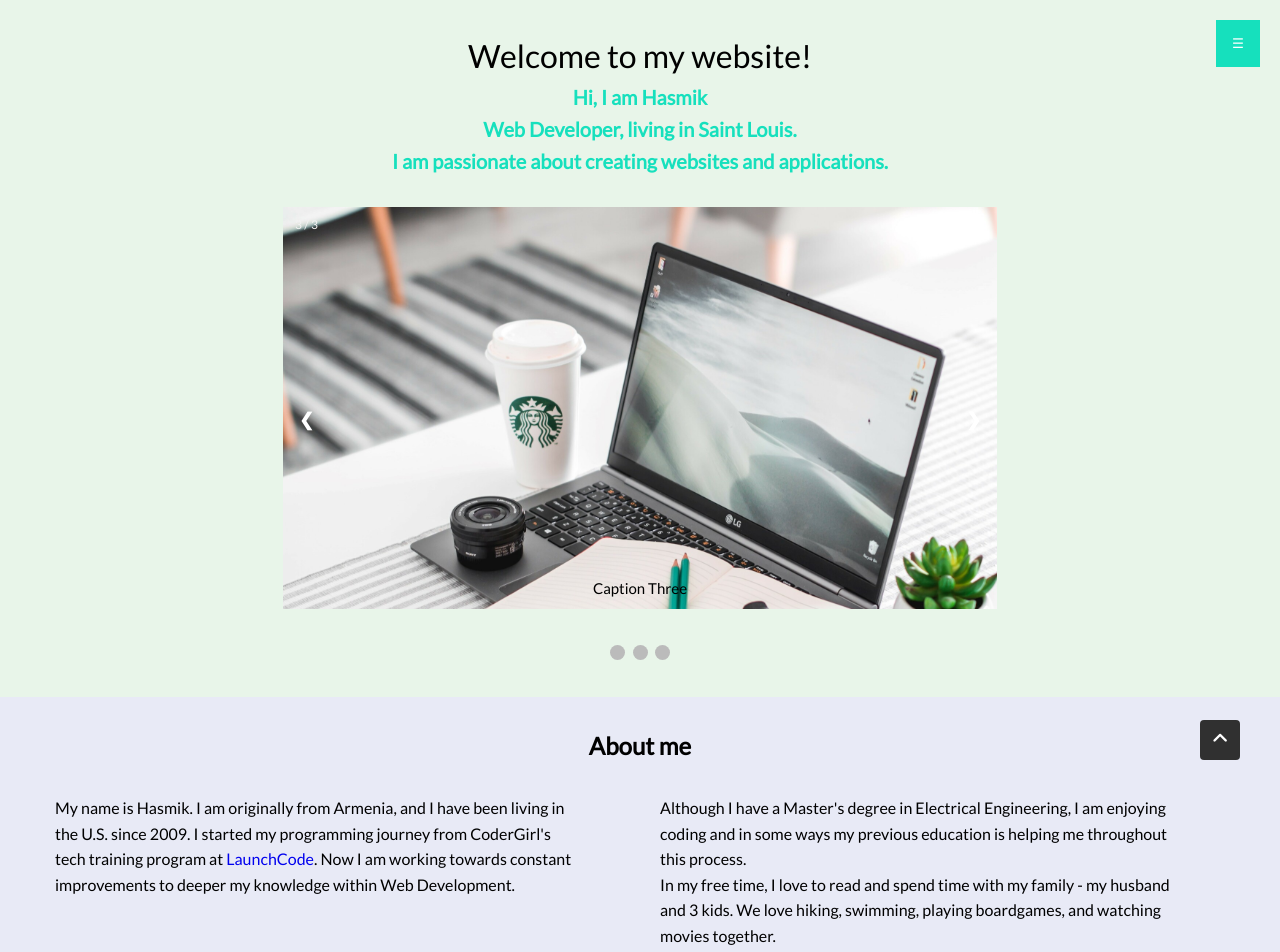
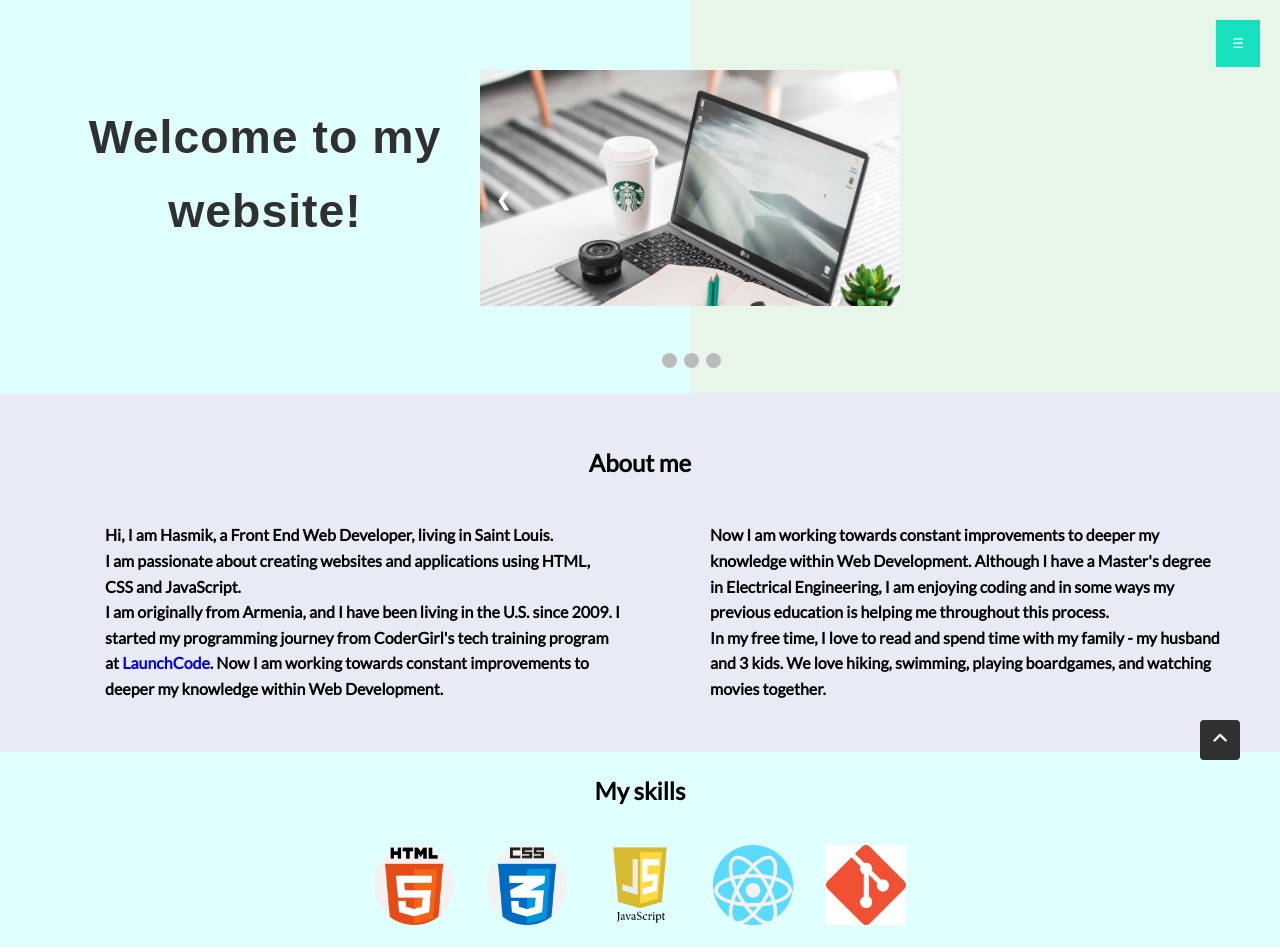
Before and after one commit to hasmikcoder/portfolio_website, a plain HTML site: page index.html in a window 1280 px wide. Shown: the top 952 px of the page. Drawn offline with Linux system fonts and the light colour scheme; a web font is replaced by a local one.

Commit message:
changed the intro of the page

```diff
--- a/index.html
+++ b/index.html
@@ -7,13 +7,15 @@
 
      <meta name="viewport" content="width=device-width, initial-scale=1.0">
     <title>Hasmik's Portfolio Website</title>
-    <link rel="stylesheet" href="styles.css">
 
-    <link href="https://fonts.googleapis.com/css2?family=Lato&display=swap" rel="stylesheet">
+    <link rel="stylesheet" href="style.css"></link>
+
+    <link rel="preconnect" href="https://fonts.gstatic.com">
+    <link href="https://fonts.googleapis.com/css2?family=Chivo:wght@300;400&family=Lato&family=Montserrat:wght@500&family=Roboto&display=swap" rel="stylesheet">
+
  </head>
 
    <body>
-
 
        <!--Introduction-->
 
@@ -21,10 +23,13 @@
 
            <div class="intro" id="intro">
 
-                 <div class="intro-inner">
-                          <h1>Welcome to my website!</h1>
-                              <p><strong>Hi, I am Hasmik <br> Web Developer, living in Saint Louis.<br>
-                                 I am passionate about creating websites and applications.  </strong> </p>
+                <!-- <div class="intro-inner">-->
+
+                  <div class="intro-item"  id="item1">
+                          <h1 id="color">Welcome to my website!</h1>
+                 </div>
+
+                 <div class="intro-item" id="item2">
 
                                    <nav id="nav">
                                         <ul>
@@ -35,26 +40,21 @@
                                         </ul>
                                      </nav>
 
+
            <!-- Slideshow container -->
          <div class="slideshow-container">
 
               <!-- Full-width images with number and caption text -->
                   <div class="mySlides fade">
-  <div class="numbertext">1 / 3</div>
                       <img src="images/img1.jpg" style="width:100%">
-  <div class="text">Caption Text</div>
                   </div>
 
                   <div class="mySlides fade">
-  <div class="numbertext">2 / 3</div>
                        <img src="images/img2.jpg" style="width:100%">
-  <div class="text">Caption Two</div>
                   </div>
 
                   <div class="mySlides fade">
-  <div class="numbertext">3 / 3</div>
                        <img src="images/img3.jpg" style="width:100%">
-  <div class="text">Caption Three</div>
                  </div>
 
              <!-- Next and previous buttons -->
@@ -64,25 +64,27 @@
             <br>
 
               <!-- The dots/circles -->
-<div style="text-align:center">
-<span class="dot" onclick="currentSlide(1)"></span>
-<span class="dot" onclick="currentSlide(2)"></span>
-<span class="dot" onclick="currentSlide(3)"></span>
-</div>
 
+                 <div class="three-dots">
+                      <span class="dot"></span>
+                      <span class="dot"></span>
+                      <span class="dot"></span>
                 </div>
         </div>
-
-
+   </div>
                <!--End Introduction-->
 
                  <!--About me-->
-                  <div class="about" id="about">
+                  <div class="about">
                      <h2>About me</h2>
+
                          <div class="about-inner">
+
                             <div class="item">
 
-                                 <p>My name is Hasmik. I am originally from Armenia, and I have been
+                              <p><strong>Hi, I am Hasmik, a Front End Web Developer, living in Saint Louis.<br>
+                                 I am passionate about creating websites and applications using HTML, CSS and JavaScript. <br>
+                                   I am originally from Armenia, and I have been
                                     living in the U.S. since 2009.
                                     I started my programming journey from CoderGirl's tech training program
                                     at <a href="https://www.launchcode.org" target="_blank">LaunchCode</a>.
@@ -91,17 +93,30 @@
                             </div>
 
                             <div class="item">
-
+                                 Now I am working towards constant improvements to deeper my knowledge within
+                                Web Development.
                                 Although I have a Master's degree in Electrical Engineering, I am enjoying coding and in some ways
                                 my previous education is helping me throughout this process.<br>
                                In my free time, I love to read and spend time with my family - my husband and 3 kids. We love hiking, swimming, playing boardgames,
                                and watching movies together.
-
                             </div>
                        </div>
                   </div>
                   <!--End About me-->
 
+                  <!--Skills-->
+
+                      <div class="icons-grid">
+
+                        <h2>My skills</h2>
+                            <img class="icon-image" src="images/html-5.png" alt="HTML icon" width="80px">
+                           <img class="icon-image" src="images/css.png" alt="CSS icon" width="80px">
+                           <img class="icon-image" src="images/js.png" alt="js icon" width="80px"/>
+                           <img class="icon-image" src="images/react.png" alt="REACT icon" width="80px"/>
+                           <img class="icon-image" src="images/git.png" alt="Git icon" width="80px"/>
+                     </div>
+
+                  <!--End of Skills-->
 
                   <!--Projects-->
             <div class="projects" id="projects">
@@ -124,8 +139,13 @@
                          <a  href="https://hasmikcoder.github.io/web_group_project_2/" target="_blank">
                             <img class="project-image" src="images/grid2.jpg" alt="Bakery website"/>
                                <p class="caption">Get your Fix </p>
-                               <h7 class="caption">Interactive Javascript demonstration website to
-                                 practice the Javascript skills </h7>
+                                  <h7 class="caption">Interactive Javascript website </h7>
+                         </a>
+
+                         <a  href="https://hasmikcoder.github.io/digital_clock/" target="_blank">
+                             <img class="project-image" src="images/grid5.png" alt="Digital clock"/>
+                                 <p class="caption">Digital clock</p>
+                                    <h7 class="caption">Digital clock using JavaScript </h7>
                          </a>
 
                           <a  href="https://hasmikcoder.github.io/calculator/" target="_blank">
@@ -140,9 +160,7 @@
 
              <!--Footer-->
                       <div class="footer" id="contact">
-
                              <h2> Contact Information<h2>
-
                                   <ul class="social-footer">
                                       <li>
                                           <a href="https://www.facebook.com/" target="_blank"><i class="fab fa-facebook"></i></a>
@@ -161,10 +179,9 @@
                                           </li>
 
                                           <li>
-                                     <a href="#email"> <i onclick ="myEmail()"class="fas fa-envelope-square"></i></a>
+                                               <a href="#email"> <i onclick="myEmail()" class="fas fa-envelope-square"></i></a>
                                                    <p id="email"></p>
                                          </li>
-
                                     </ul>
                       </div>
 
@@ -174,8 +191,6 @@
                        <a href="#intro" class="btn-gettotop"><i class="fas fa-angle-up"></i> </a>
 
 
-
-
                 <script src="script.js"></script>
          </body>
      </html>
--- a/styles.css
+++ b/style.css
@@ -2,6 +2,7 @@ html, body {
   overflow-x: hidden;
   width: 100%;
   scroll-behavior: smooth;
+  margin: 0px;
 }
 
 * {
@@ -21,6 +22,7 @@ html, body {
  }
 
 body{
+
   background-color: var(--clr-light);
   margin: 0;
   font-family: 'Lato', sans-serif;
@@ -28,6 +30,51 @@ body{
   }
 
   /*Introduction*/
+
+  .intro {
+    display: grid;
+    justify-content: center;
+    max-width: 100%;
+    margin: 0px;
+    grid-template-columns: 4fr 1fr;
+
+  }
+
+    /*.intro-inner {
+      max-width: 1200px;
+      margin: 10px;
+      display: grid;
+      grid-template-columns: 1fr 1fr;
+      grid-column-gap: 40px;
+      grid-row-gap: 40px;
+    }*/
+
+    #item1 {
+      padding: 20px;
+      background-color: lightcyan;
+
+}
+
+     #item2 {
+      padding:50px 120px 20px 50px;
+      background-color: var(--clr-grayish);
+
+}
+
+
+
+   .intro h1 {
+       align-self: center;
+      font-family: 'Chivo', sans-serif;
+      letter-spacing: 1px;
+      font-size: 2.9rem;
+      margin: 0;
+      display: flex;
+      justify-content: center;
+      color: var(--clr-dark);
+      padding: 80px 170px 30px 10px;
+      text-align: center;
+}
 
   button {
   background-color: var(--clr-accent);
@@ -38,6 +85,7 @@ body{
   right: 20px;
   padding: 1rem;
   transition: transform 0.3s ease-in-out;
+  z-index: 2;
 }
 
   button.active {
@@ -45,6 +93,7 @@ body{
   }
 
 nav {
+
     position: fixed;
     top: 0;
     right: 0;
@@ -52,6 +101,8 @@ nav {
     padding: 2rem;
     transform: translateX(100%);
     transition: transform 0.3s ease-in-out;
+    z-index: 1;
+
 }
 
 nav.active {
@@ -74,15 +125,16 @@ nav a {
   text-decoration: none;
 }
 
+/* Slideshow container */
 
-  /* Slideshow container */
   .slideshow-container {
-    max-width: 60%;
+   max-width: 100%;
    position: relative;
-    margin: auto;
+   width: 680px;
+   margin: 20px 0px 10px -260px;
    }
 
-  /* Hide the images by default */
+  /* Hide the images by default*/
 
   .mySlides {
       display: none;
@@ -113,31 +165,11 @@ nav a {
   /* On hover, add a black background color with a little bit see-through */
   .prev:hover, .next:hover {
     background-color: rgba(0,0,0,0.8);
-  }
 
-  /* Caption text */
-  .text {
-    color: black;
-    font-size: 15px;
-    padding: 8px 12px;
-    position: absolute;
-    bottom: 8px;
-    width: 100%;
-    text-align: center;
-  }
-
-  /* Number text (1/3 etc) */
-  .numbertext {
-    color: #f2f2f2;
-    font-size: 12px;
-    padding: 8px 12px;
-    position: absolute;
-    top: 0;
   }
 
    /* The dots/bullets/indicators */
 .dot {
-    cursor: pointer;
   height: 15px;
   width: 15px;
   margin: 0 2px;
@@ -151,32 +183,8 @@ nav a {
     background-color: #717171;
   }
 
-  .intro {
-    background-color: var(--clr-grayish);
-    padding: 30px 45px ;
-    display: flex;
-    justify-content: center;
-
-   }
-
-  .intro h1{
-      font-weight: normal;
-      font-size: 2rem;
-      margin: 0;
-      display: flex;
-      justify-content: center;
-
-    }
-
-  .intro p {
-    font-size: 1.1rem;
-    line-height: 1.6;
-    display: flex;
-    justify-content: center;
-    color: var(--clr-accent);
-   text-align: center;
-   font-size: 20px;
-    padding-bottom: 30px;
+  .three-dots {
+    margin-left: -80px;
   }
 
 
@@ -197,15 +205,19 @@ nav a {
 }
 
  .item {
-   padding-right: 40px;
+   padding: 10px 0px 10px 50px;
  }
 
-.about h2{
-justify-content: center;
-display: flex;
 
+
+.icons-grid{
+  text-align: center;
+  background-color:lightcyan;
  }
 
+ .icon-image {
+    margin: 15px;
+ }
 
 /* Projects*/
 
@@ -215,25 +227,25 @@ display: flex;
  display: grid;
  }
 
-
 .projects-grid {
   display: grid;
  grid-template-columns: repeat(auto-fit, minmax(320px, 1fr));
- grid-gap: 10px;
+ grid-gap: 20px;
   width: 100%;
-  margin: 30px 50px;
+  margin: 30px 60px;
 }
 
 .project-image {
   width:250px;
+  margin: 0px 100px;
 }
 
 .project-image:hover{
   box-shadow: 0 0 4px 2px rgba(0, 140, 186, 0.5);
  }
 
-  .caption {
-  padding: 5px 2px 5px 2px;
+  p.caption {
+  padding: 5px 4px 5px 100px;
   text-align: center;
   color: var(--clr-accent);
   font-size: 20px;
@@ -241,28 +253,30 @@ display: flex;
   color: var(--clr-dark);
 
   }
-h7.caption{
-  font-size: 17px;
+
+  h7.caption {
+    font-size: 18px;
     color: blue;
+    text-align: center;
+  padding: 5px 10px 40px 70px;
 }
 
  a {
      text-decoration: none;
-
 }
-
 
 /* Footer*/
 
 .contact{
   background-color: var(--clr-grayish);
-  padding: 60px 15px;
+  padding: 60px 25px;
 }
 
  h2{
   justify-content: center;
   display: flex;
   padding-bottom: 20px;
+  padding-top: 20px;
 
 }
 
@@ -295,6 +309,7 @@ h7.caption{
   padding: 0px 30px 0px 0px;
 }
 
+
 .fab {
   color:blue;
   font-size: 30px;
@@ -320,6 +335,7 @@ h7.caption{
 
    .copyright {
       text-align: center;
+      padding: 15px;
     }
 
   .btn-gettotop {
```
Also changed, not shown: script.js (+27 -17 lines), images/clock.png (added), images/css.png (added), images/git.png (added), images/grid5.png (added), images/grid6.jpg (added), images/html-5.png (added), images/js.png (added), images/react.png (added). Lines whose indentation alone changed are shown as unchanged.
